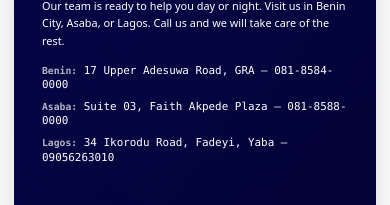
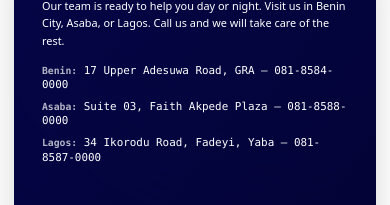
Before and after one commit to mdtbmw/englogistics, a React (Vite) app: page / in a window 390 px wide. Shown: the part 2238-2443 px from the top of the page. Built offline with nearby package versions, Linux system fonts and the light colour scheme.

Commit message:
fix: Update Lagos phone number across all components

```diff
--- a/src/components/CoverageSimulation.tsx
+++ b/src/components/CoverageSimulation.tsx
@@ -30,7 +30,7 @@ export default function CoverageSimulation() {
     LAG: {
       name: "Lagos Office",
       coordinates: "34 Ikorodu Road, Fadeyi, Yaba",
-      convoyCounts: "09056263010",
+      convoyCounts: "081-8587-0000",
       threatLevel: "Open Mon - Sun, 6am - 10pm",
       activeCrews: "Lagos, Nigeria",
       history: ["Visit our Lagos office for fast service.", "Covering all of Lagos and the South-West."]
--- a/src/components/MetricsSection.tsx
+++ b/src/components/MetricsSection.tsx
@@ -59,7 +59,7 @@ export default function MetricsSection() {
           <div className="mt-4 space-y-2">
              <p className="text-white text-xs font-mono"><span className="text-white/70 font-bold">Benin:</span> 17 Upper Adesuwa Road, GRA — 081-8584-0000</p>
              <p className="text-white text-xs font-mono"><span className="text-white/70 font-bold">Asaba:</span> Suite 03, Faith Akpede Plaza — 081-8588-0000</p>
-             <p className="text-white text-xs font-mono"><span className="text-white/70 font-bold">Lagos:</span> 34 Ikorodu Road, Fadeyi, Yaba — 09056263010</p>
+             <p className="text-white text-xs font-mono"><span className="text-white/70 font-bold">Lagos:</span> 34 Ikorodu Road, Fadeyi, Yaba — 081-8587-0000</p>
           </div>
         </div>
 
```
